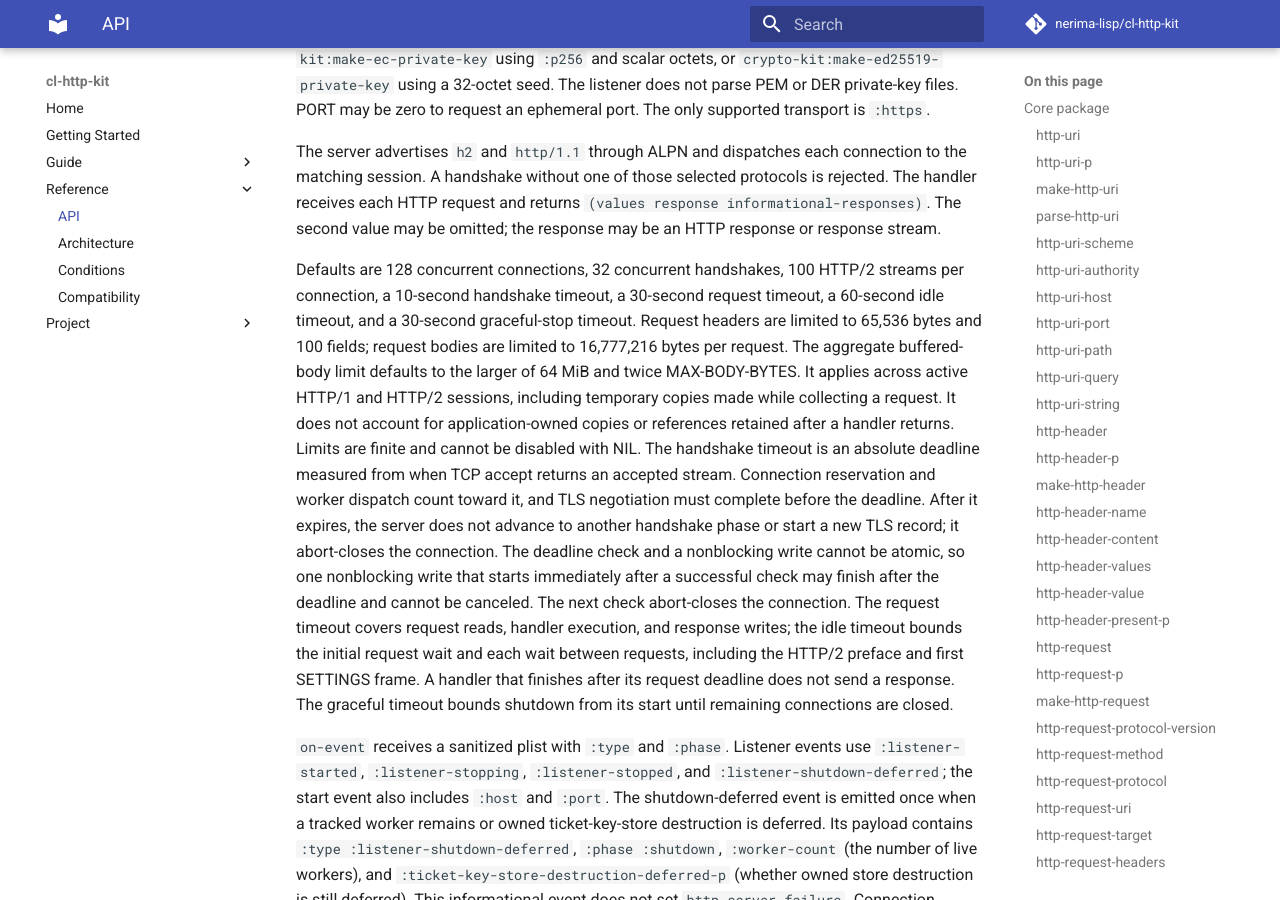
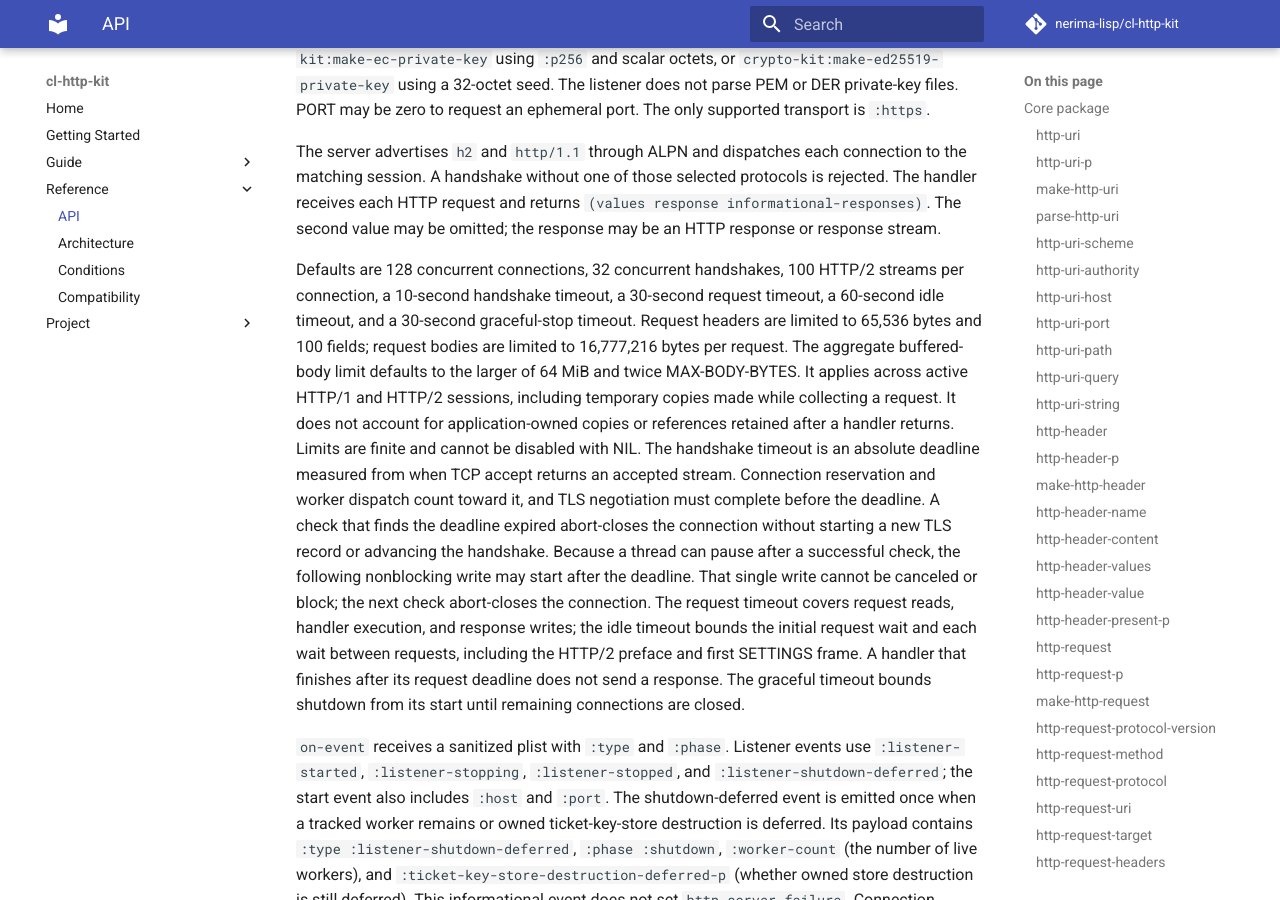
Before and after one commit to nerima-lisp/cl-http-kit, an MkDocs documentation site: the page built from docs/src/reference/api.md, in a window 1280 px wide and 900 px high, scrolled down 23439 px. Built offline with MkDocs 1.6.1 and Material for MkDocs 9.7.7, drawn with Linux system fonts in a browser that asks for light colours; comment, search, counter and statistics services are not loaded.

Commit message:
docs: clarify post-deadline TLS write window

```diff
--- a/docs/src/reference/api.md
+++ b/docs/src/reference/api.md
@@ -1053,14 +1053,14 @@ references retained after a handler returns. Limits are finite and cannot be
 disabled with NIL.
 The handshake timeout is an absolute deadline measured from when TCP accept
 returns an accepted stream. Connection reservation and worker dispatch count
-toward it, and TLS negotiation must complete before the deadline. After it
-expires, the server does not advance to another handshake phase or start a new
-TLS record; it abort-closes the connection. The deadline check and a nonblocking
-write cannot be atomic, so one nonblocking write that starts immediately after
-a successful check may finish after the deadline and cannot be canceled. The
-next check abort-closes the connection. The request timeout covers request
-reads, handler execution, and response writes; the idle
-timeout bounds the initial request wait and each wait between requests,
+toward it, and TLS negotiation must complete before the deadline. A check that
+finds the deadline expired abort-closes the connection without starting a new
+TLS record or advancing the handshake. Because a thread can pause after a
+successful check, the following nonblocking write may start after the deadline.
+That single write cannot be canceled or block; the next check abort-closes the
+connection. The request timeout covers request reads, handler execution, and
+response writes; the idle timeout bounds the initial request wait and each wait
+between requests,
 including the HTTP/2 preface and first SETTINGS frame. A handler that finishes
 after its request deadline does not send a response. The graceful timeout bounds
 shutdown from its start until remaining connections are closed.
```
